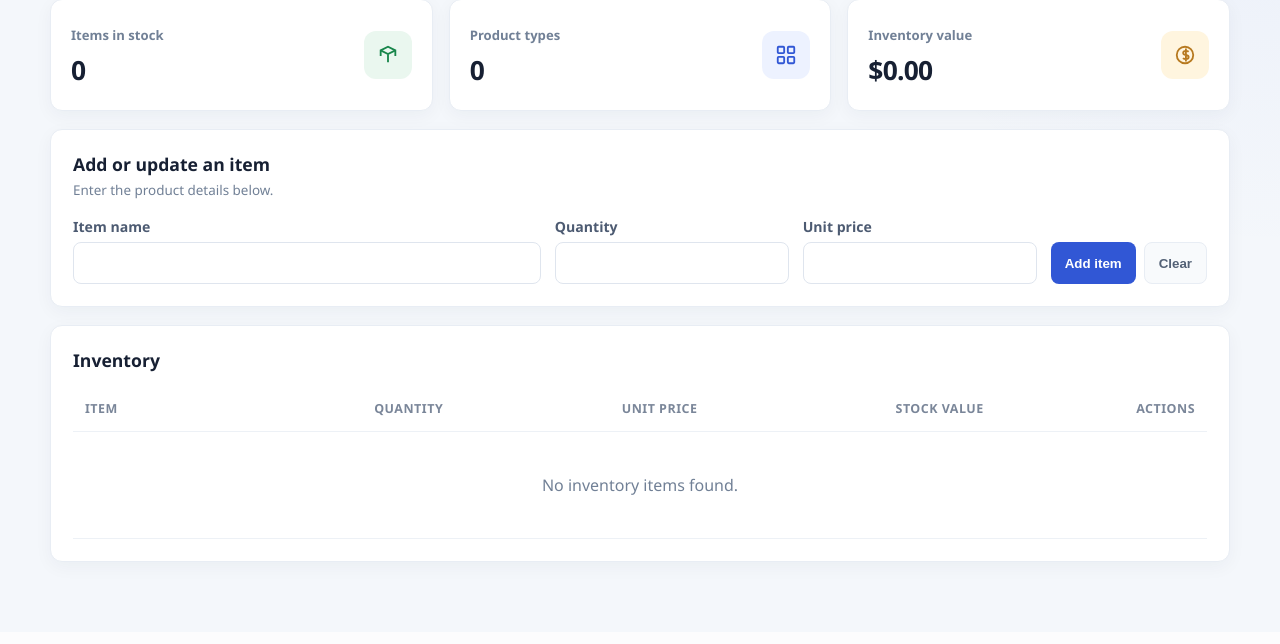
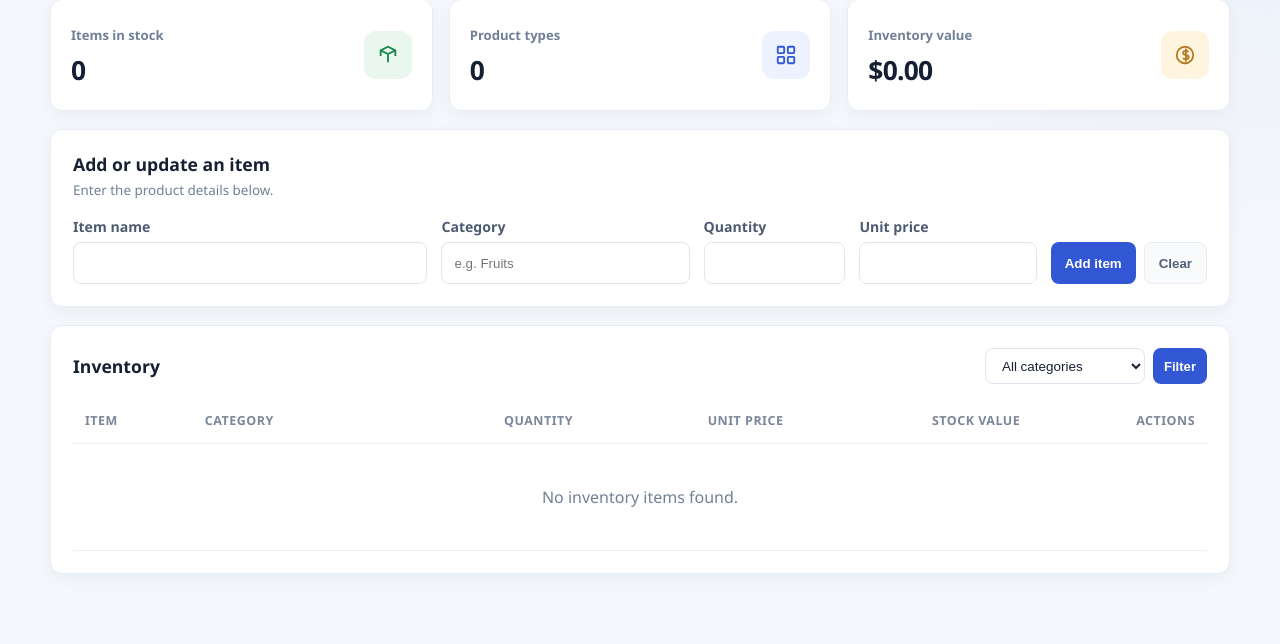
Before and after one commit to xenturyy183-stack/Small-store-inventory, a Flask app: page / in a window 1280 px wide. Shown: the part 193-837 px from the top of the page. Before the commit the page ends 761 px from the top, so only its background shows below. Run offline with Flask 3, Linux system fonts and the light colour scheme; the visitor is signed in with stand-in values (Sample User, id 1); data comes from the database, SQL or seed files in the repository; data that the repository does not hold is empty.

Commit message:
filter update

```diff
--- a/app.py
+++ b/app.py
@@ -48,11 +48,19 @@ def init_db():
                 id INTEGER PRIMARY KEY AUTOINCREMENT,
                 user_id INTEGER NOT NULL REFERENCES users(id) ON DELETE CASCADE,
                 name TEXT NOT NULL,
+                category TEXT NOT NULL DEFAULT 'Other',
                 quantity INTEGER NOT NULL CHECK (quantity >= 0),
                 price REAL NOT NULL CHECK (price >= 0)
             );
             """
         )
+        item_columns = {
+            row["name"] for row in connection.execute("PRAGMA table_info(items)")
+        }
+        if "category" not in item_columns:
+            connection.execute(
+                "ALTER TABLE items ADD COLUMN category TEXT NOT NULL DEFAULT 'Other'"
+            )
         connection.commit()
 
 
@@ -122,18 +130,26 @@ def import_legacy_inventory(connection, user_id):
             and item["price"] >= 0
         ):
             connection.execute(
-                "INSERT INTO items (user_id, name, quantity, price) VALUES (?, ?, ?, ?)",
-                (user_id, item["name"], item["quantity"], item["price"]),
+                """
+                INSERT INTO items (user_id, name, category, quantity, price)
+                VALUES (?, ?, ?, ?, ?)
+                """,
+                (user_id, item["name"], "Other", item["quantity"], item["price"]),
             )
 
 
 def read_item_form():
     name = request.form.get("name", "").strip()
+    category = request.form.get("category", "").strip()
     quantity_text = request.form.get("quantity", "").strip()
     price_text = request.form.get("price", "").strip()
 
     if not name:
         raise ValueError("Enter an item name.")
+    if not category:
+        raise ValueError("Enter an item category.")
+    if len(category) > 50:
+        raise ValueError("Category must be 50 characters or fewer.")
 
     try:
         quantity = int(quantity_text)
@@ -150,7 +166,7 @@ def read_item_form():
     if not math.isfinite(price) or price < 0:
         raise ValueError("Price must be a non-negative number.")
 
-    return name, quantity, price
+    return name, category, quantity, price
 
 
 @app.get("/register")
@@ -237,21 +253,37 @@ def logout():
 @login_required
 def index():
     search = request.args.get("search", "").strip()
+    category = request.args.get("category", "").strip()
     with closing(connect_db()) as connection:
+        conditions = ["user_id = ?"]
+        parameters = [g.user["id"]]
         if search:
-            items = connection.execute(
-                """
-                SELECT id, name, quantity, price FROM items
-                WHERE user_id = ? AND name LIKE ? ESCAPE '\\'
-                ORDER BY id
-                """,
-                (g.user["id"], "%" + search.replace("\\", "\\\\").replace("%", "\\%").replace("_", "\\_") + "%"),
-            ).fetchall()
-        else:
-            items = connection.execute(
-                "SELECT id, name, quantity, price FROM items WHERE user_id = ? ORDER BY id",
-                (g.user["id"],),
-            ).fetchall()
+            conditions.append("name LIKE ? ESCAPE '\\'")
+            parameters.append(
+                "%"
+                + search.replace("\\", "\\\\").replace("%", "\\%").replace("_", "\\_")
+                + "%"
+            )
+        if category:
+            conditions.append("category = ? COLLATE NOCASE")
+            parameters.append(category)
+        items = connection.execute(
+            f"""
+            SELECT id, name, category, quantity, price FROM items
+            WHERE {" AND ".join(conditions)}
+            ORDER BY id
+            """,
+            parameters,
+        ).fetchall()
+        categories = connection.execute(
+            """
+            SELECT MIN(category) AS category FROM items
+            WHERE user_id = ?
+            GROUP BY category COLLATE NOCASE
+            ORDER BY category COLLATE NOCASE
+            """,
+            (g.user["id"],),
+        ).fetchall()
 
     total_items = sum(item["quantity"] for item in items)
     total_value = sum(item["quantity"] * item["price"] for item in items)
@@ -259,6 +291,8 @@ def index():
         "index.html",
         items=items,
         search=search,
+        category=category,
+        categories=categories,
         total_items=total_items,
         total_value=total_value,
         username=g.user["username"],
@@ -269,11 +303,14 @@ def index():
 @login_required
 def add_item():
     try:
-        name, quantity, price = read_item_form()
+        name, category, quantity, price = read_item_form()
         with closing(connect_db()) as connection:
             connection.execute(
-                "INSERT INTO items (user_id, name, quantity, price) VALUES (?, ?, ?, ?)",
-                (g.user["id"], name, quantity, price),
+                """
+                INSERT INTO items (user_id, name, category, quantity, price)
+                VALUES (?, ?, ?, ?, ?)
+                """,
+                (g.user["id"], name, category, quantity, price),
             )
             connection.commit()
         flash(f"Added {name}.", "success")
@@ -289,14 +326,14 @@ def add_item():
 @login_required
 def update_item(item_id):
     try:
-        name, quantity, price = read_item_form()
+        name, category, quantity, price = read_item_form()
         with closing(connect_db()) as connection:
             result = connection.execute(
                 """
-                UPDATE items SET name = ?, quantity = ?, price = ?
+                UPDATE items SET name = ?, category = ?, quantity = ?, price = ?
                 WHERE id = ? AND user_id = ?
                 """,
-                (name, quantity, price, item_id, g.user["id"]),
+                (name, category, quantity, price, item_id, g.user["id"]),
             )
             connection.commit()
         if result.rowcount:
--- a/static/styles.css
+++ b/static/styles.css
@@ -152,7 +152,7 @@ h2 {
     pointer-events: none;
 }
 
-input {
+input, select {
     width: 100%;
     min-height: 42px;
     border: 1px solid #dfe5ee;
@@ -163,7 +163,12 @@ input {
     transition: border-color 160ms ease, box-shadow 160ms ease;
 }
 
-input:focus {
+select {
+    padding: 8px 32px 8px 12px;
+    color: var(--ink);
+}
+
+input:focus, select:focus {
     outline: none;
     border-color: var(--primary);
     box-shadow: 0 0 0 3px rgba(49, 87, 213, 0.11);
@@ -304,7 +309,7 @@ button:hover {
 
 .item-form {
     display: grid;
-    grid-template-columns: 2fr 1fr 1fr auto;
+    grid-template-columns: 2fr 1.4fr 0.8fr 1fr auto;
     align-items: end;
     gap: 14px;
     margin-top: 18px;
@@ -337,7 +342,30 @@ button.secondary:hover {
     display: flex;
     align-items: center;
     justify-content: space-between;
+    gap: 16px;
     margin-bottom: 14px;
+}
+
+.inventory-filters,
+.category-filter {
+    display: flex;
+    align-items: center;
+    gap: 8px;
+}
+
+.category-filter select {
+    width: auto;
+    min-width: 160px;
+    min-height: 36px;
+    border-radius: 8px;
+    background-color: #fff;
+    font-size: 0.84rem;
+}
+
+.filter-button {
+    min-height: 36px;
+    padding: 7px 11px;
+    font-size: 0.82rem;
 }
 
 .table-heading a {
@@ -377,8 +405,8 @@ tbody tr:hover {
     background: #fafcff;
 }
 
-th:nth-child(2), th:nth-child(3), th:nth-child(4),
-td:nth-child(2), td:nth-child(3), td:nth-child(4) {
+th:nth-child(3), th:nth-child(4), th:nth-child(5),
+td:nth-child(3), td:nth-child(4), td:nth-child(5) {
     text-align: right;
 }
 
@@ -535,6 +573,16 @@ th:last-child {
     font-weight: 700;
 }
 
+.visually-hidden {
+    position: absolute;
+    width: 1px;
+    height: 1px;
+    overflow: hidden;
+    clip: rect(0, 0, 0, 0);
+    white-space: nowrap;
+    clip-path: inset(50%);
+}
+
 @media (max-width: 760px) {
     .container {
         width: min(100% - 24px, 1180px);
--- a/templates/index.html
+++ b/templates/index.html
@@ -24,6 +24,9 @@
             </div>
             <div class="topbar-actions">
                 <form class="search" action="{{ url_for('index') }}" method="get">
+                    {% if category %}
+                        <input type="hidden" name="category" value="{{ category }}">
+                    {% endif %}
                     <svg class="search-icon" viewBox="0 0 24 24" fill="none" stroke="currentColor" stroke-width="2" aria-hidden="true">
                         <circle cx="11" cy="11" r="7"></circle>
                         <path d="M20 20l-4-4"></path>
@@ -112,6 +115,11 @@
                     <input id="name" name="name" type="text" required autocomplete="off">
                 </label>
                 <label>
+                    Category
+                    <input id="category" name="category" type="text" maxlength="50"
+                           placeholder="e.g. Fruits" required autocomplete="off">
+                </label>
+                <label>
                     Quantity
                     <input id="quantity" name="quantity" type="number" min="0" step="1" required>
                 </label>
@@ -129,15 +137,34 @@
         <section class="card table-card">
             <div class="table-heading">
                 <h2>Inventory</h2>
-                {% if search %}
-                    <a href="{{ url_for('index') }}">Clear search</a>
-                {% endif %}
+                <div class="inventory-filters">
+                    <form class="category-filter" action="{{ url_for('index') }}" method="get">
+                        {% if search %}
+                            <input type="hidden" name="search" value="{{ search }}">
+                        {% endif %}
+                        <label class="visually-hidden" for="category-filter">Filter by category</label>
+                        <select id="category-filter" name="category">
+                            <option value="">All categories</option>
+                            {% for option in categories %}
+                                <option value="{{ option.category }}"
+                                        {% if category|lower == option.category|lower %}selected{% endif %}>
+                                    {{ option.category }}
+                                </option>
+                            {% endfor %}
+                        </select>
+                        <button type="submit" class="filter-button">Filter</button>
+                    </form>
+                    {% if search or category %}
+                        <a href="{{ url_for('index') }}">Clear filters</a>
+                    {% endif %}
+                </div>
             </div>
             <div class="table-wrap">
                 <table>
                     <thead>
                         <tr>
                             <th>Item</th>
+                            <th>Category</th>
                             <th>Quantity</th>
                             <th>Unit price</th>
                             <th>Stock value</th>
@@ -149,6 +176,9 @@
                             <tr>
                                 <td data-label="Item">
                                     <span class="item-name"><span class="item-dot"></span>{{ item.name }}</span>
+                                </td>
+                                <td data-label="Category">
+                                    <span class="category-tag">{{ item.category }}</span>
                                 </td>
                                 <td data-label="Quantity">
                                     {% if item.quantity == 0 %}
@@ -165,6 +195,7 @@
                                     <div class="action-buttons">
                                         <button type="button" class="edit-button"
                                                 data-name="{{ item.name }}"
+                                                data-category="{{ item.category }}"
                                                 data-quantity="{{ item.quantity }}"
                                                 data-price="{{ item.price }}"
                                                 data-update-url="{{ url_for('update_item', item_id=item.id) }}">Edit</button>
@@ -178,7 +209,7 @@
                             </tr>
                         {% else %}
                             <tr>
-                                <td colspan="5" class="empty">No inventory items found.</td>
+                                <td colspan="6" class="empty">No inventory items found.</td>
                             </tr>
                         {% endfor %}
                     </tbody>
@@ -194,6 +225,7 @@
         document.querySelectorAll(".edit-button").forEach((button) => {
             button.addEventListener("click", () => {
                 document.getElementById("name").value = button.dataset.name;
+                document.getElementById("category").value = button.dataset.category;
                 document.getElementById("quantity").value = button.dataset.quantity;
                 document.getElementById("price").value = button.dataset.price;
                 itemForm.action = button.dataset.updateUrl;
```
Also changed, not shown: other parts of static/styles.css (+33 -2 lines).
